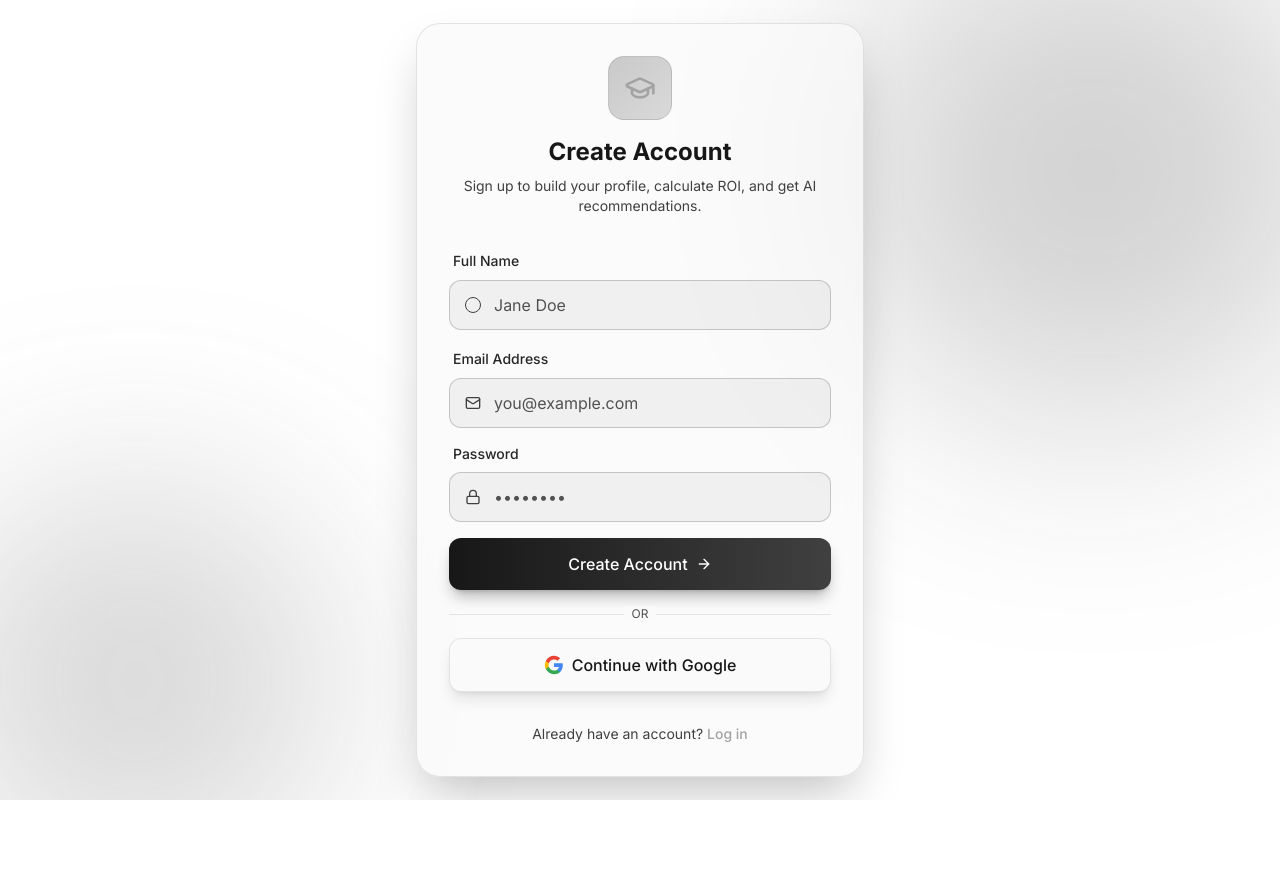
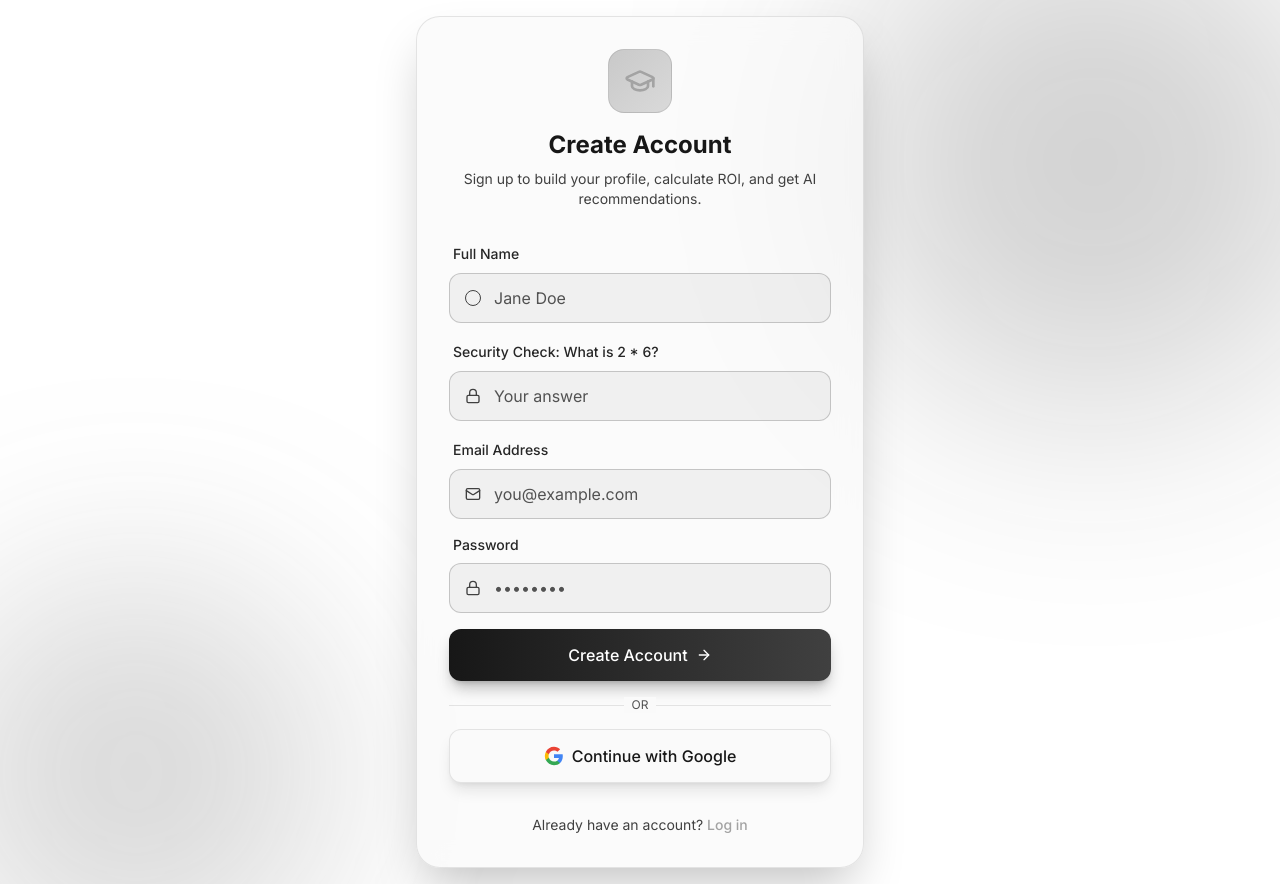
Before and after one commit to Harshwardhans-hub/NextDegree-project-, a React (Vite) app: page /login in a window 1280 px wide. Both pictures are taken after a click on the button "Sign up". Before the commit the page ends 800 px from the top, so only its background shows below. Built offline with nearby package versions, Linux system fonts and the light colour scheme; no server answers.

Commit message:
Implement Mathematical CAPTCHA on Sign Up form

```diff
--- a/src/pages/LoginPage.jsx
+++ b/src/pages/LoginPage.jsx
@@ -1,4 +1,4 @@
-import React, { useState } from 'react';
+import React, { useState, useEffect } from 'react';
 import { motion, AnimatePresence } from 'framer-motion';
 import { useNavigate, useLocation, Navigate } from 'react-router-dom';
 import { GraduationCap, Mail, Lock, ArrowRight, Loader2 } from 'lucide-react';
@@ -19,6 +19,28 @@ const LoginPage = () => {
     email: '',
     password: ''
   });
+
+  const [captchaMath, setCaptchaMath] = useState({ num1: 0, num2: 0, operator: '+' });
+  const [captchaInput, setCaptchaInput] = useState('');
+
+  const generateCaptcha = () => {
+    const num1 = Math.floor(Math.random() * 10) + 1;
+    const num2 = Math.floor(Math.random() * 10) + 1;
+    const operators = ['+', '-', '*'];
+    const operator = operators[Math.floor(Math.random() * operators.length)];
+    if (operator === '-' && num1 < num2) {
+      setCaptchaMath({ num1: num2, num2: num1, operator });
+    } else {
+      setCaptchaMath({ num1, num2, operator });
+    }
+    setCaptchaInput('');
+  };
+
+  useEffect(() => {
+    if (!isLogin) {
+      generateCaptcha();
+    }
+  }, [isLogin]);
 
   if (isAuthenticated) {
     return <Navigate to="/profile" replace />;
@@ -53,6 +75,17 @@ const LoginPage = () => {
         toast.success(`Welcome back!`);
       } else {
         if (!formData.name) throw new Error("Name is required");
+
+        let correctAnswer = 0;
+        if (captchaMath.operator === '+') correctAnswer = captchaMath.num1 + captchaMath.num2;
+        if (captchaMath.operator === '-') correctAnswer = captchaMath.num1 - captchaMath.num2;
+        if (captchaMath.operator === '*') correctAnswer = captchaMath.num1 * captchaMath.num2;
+
+        if (parseInt(captchaInput) !== correctAnswer) {
+          generateCaptcha();
+          throw new Error("Incorrect math CAPTCHA. Please try again.");
+        }
+
         await signup(formData.email, formData.password, formData.name);
         toast.success(`Account created successfully!`);
       }
@@ -104,8 +137,9 @@ const LoginPage = () => {
                   initial={{ opacity: 0, height: 0 }}
                   animate={{ opacity: 1, height: 'auto' }}
                   exit={{ opacity: 0, height: 0 }}
-                  className="space-y-2"
+                  className="space-y-4"
                 >
+                  <div className="space-y-2">
                     <label className="text-sm font-medium text-gray-300 ml-1">Full Name</label>
                     <div className="relative">
                       <div className="absolute inset-y-0 left-0 pl-4 flex items-center pointer-events-none">
@@ -119,6 +153,26 @@ const LoginPage = () => {
                         value={formData.name}
                         onChange={(e) => setFormData({...formData, name: e.target.value})}
                       />
+                    </div>
+                  </div>
+
+                  <div className="space-y-2">
+                    <label className="text-sm font-medium text-gray-300 ml-1">
+                      Security Check: What is {captchaMath.num1} {captchaMath.operator} {captchaMath.num2}?
+                    </label>
+                    <div className="relative">
+                      <div className="absolute inset-y-0 left-0 pl-4 flex items-center pointer-events-none">
+                        <Lock className="h-4 w-4 text-gray-400" />
+                      </div>
+                      <input
+                        type="number"
+                        required={!isLogin}
+                        className="w-full pl-11 pr-4 py-3 bg-white/5 border border-white/20 hover:border-white/30 rounded-xl text-white placeholder-gray-500 focus:outline-none focus:border-primary-500 focus:ring-1 focus:ring-primary-500 transition-all"
+                        placeholder="Your answer"
+                        value={captchaInput}
+                        onChange={(e) => setCaptchaInput(e.target.value)}
+                      />
+                    </div>
                   </div>
                 </motion.div>
               )}
```
Lines whose indentation alone changed are shown as unchanged.
